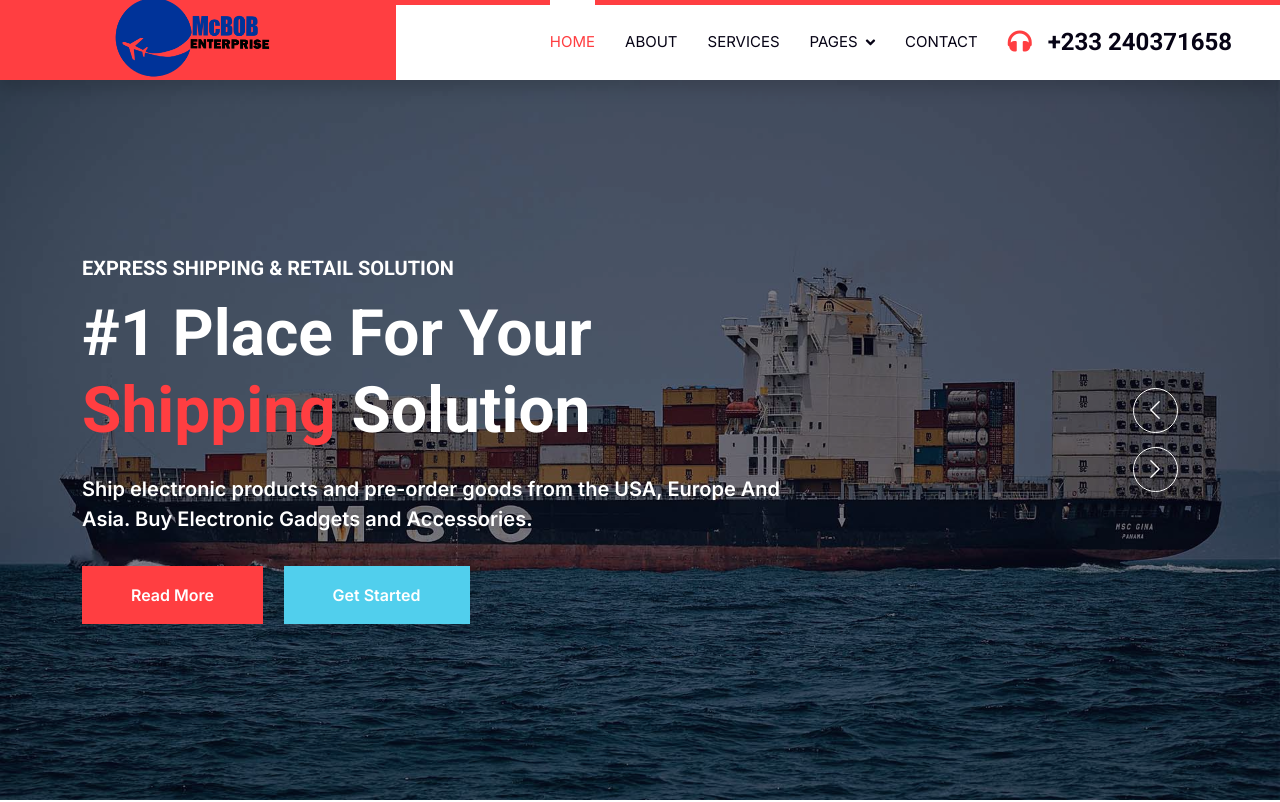
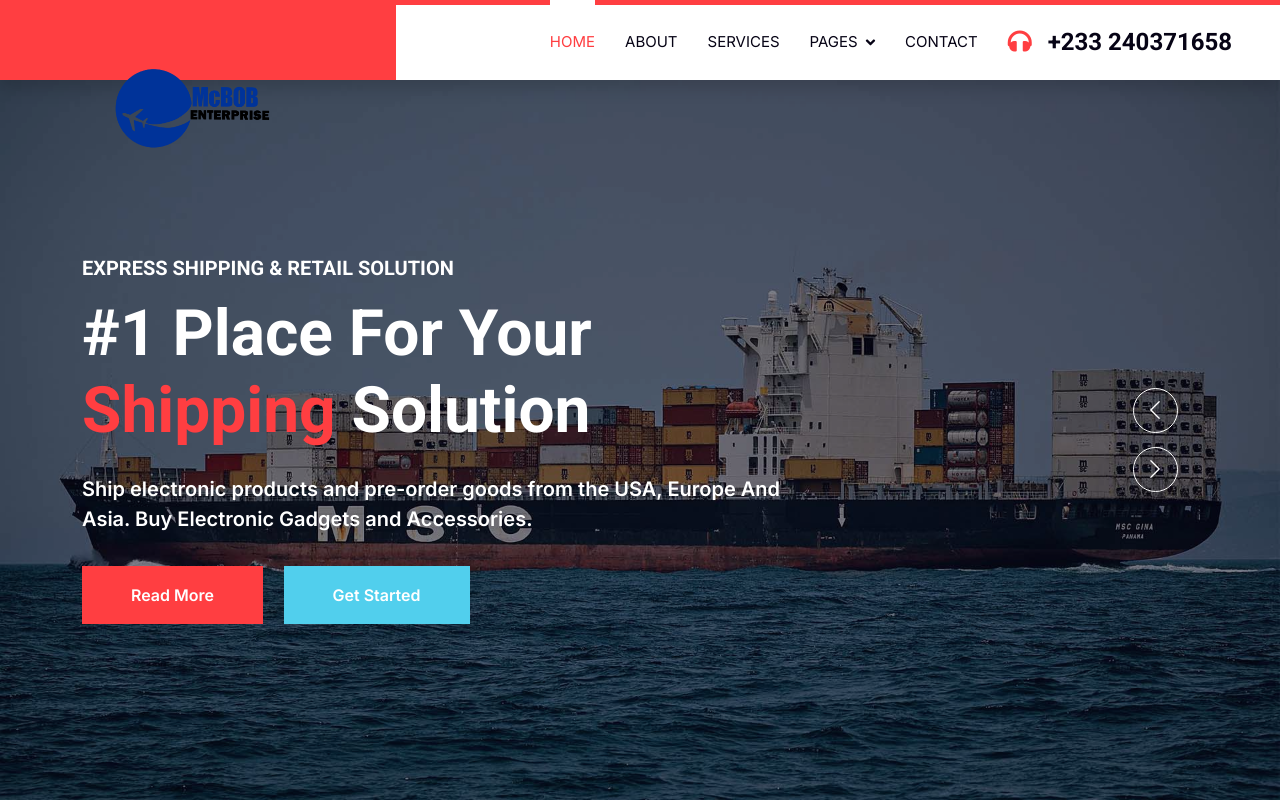
Before and after one commit to princebobby16/mcbob-website, a plain HTML site: page index.html in a window 1280 px wide. Shown: the top 802 px of the page. Drawn offline with nearby package versions, Linux system fonts and the light colour scheme.

Commit message:
logo add

```diff
--- a/index.html
+++ b/index.html
@@ -43,7 +43,7 @@
 
     <!-- Navbar Start -->
     <nav class="navbar navbar-expand-lg bg-white navbar-light shadow border-top border-5 border-primary sticky-top p-0">
-        <a href="index.html" class="navbar-brand bg-primary d-flex align-items-center px-4 px-lg-5">
+        <a href="index.html" class="navbar-brand bg-primary d-flex align-items-sm-start px-lg-5">
             <h2 class="text-white">
                 <img src="img/logo.png" alt="MCBOB" style="width:300px; height:200px;">
             </h2>
```
Also changed, not shown: about.html (+3 -3 lines).
